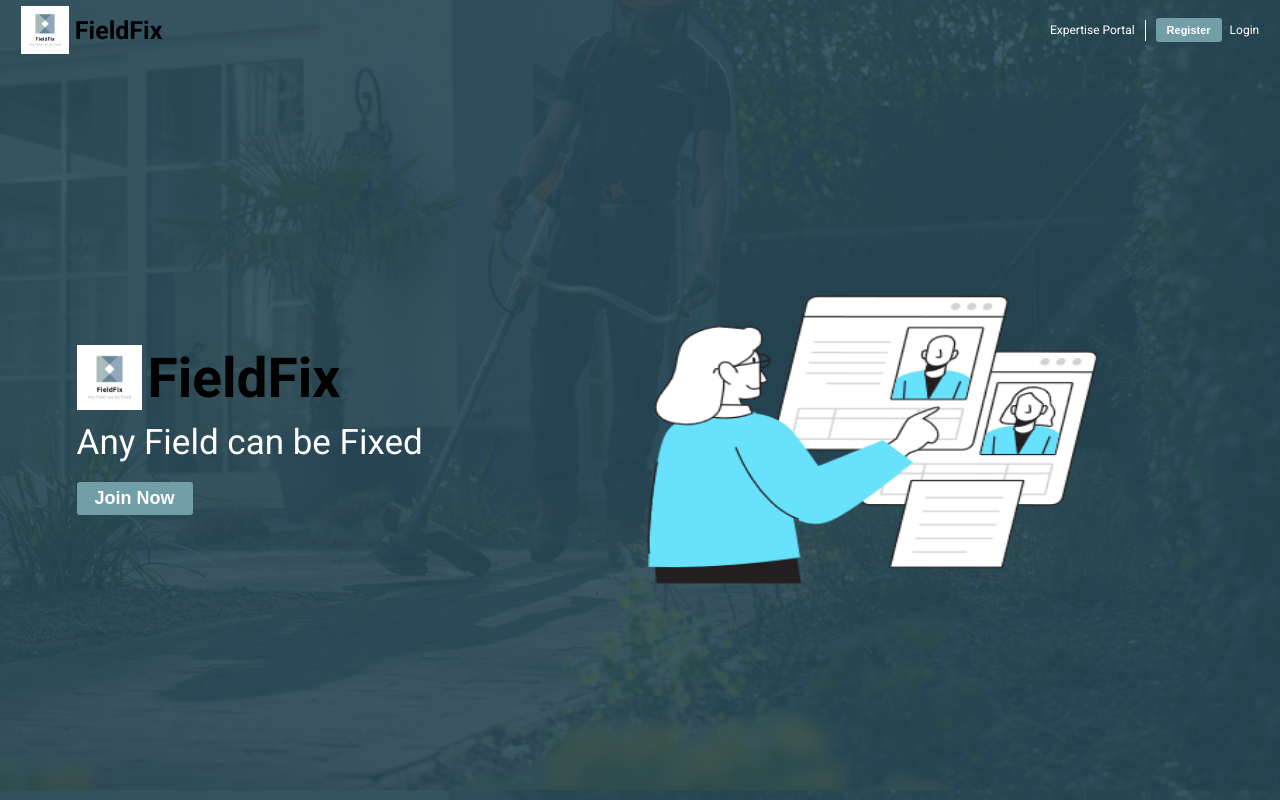
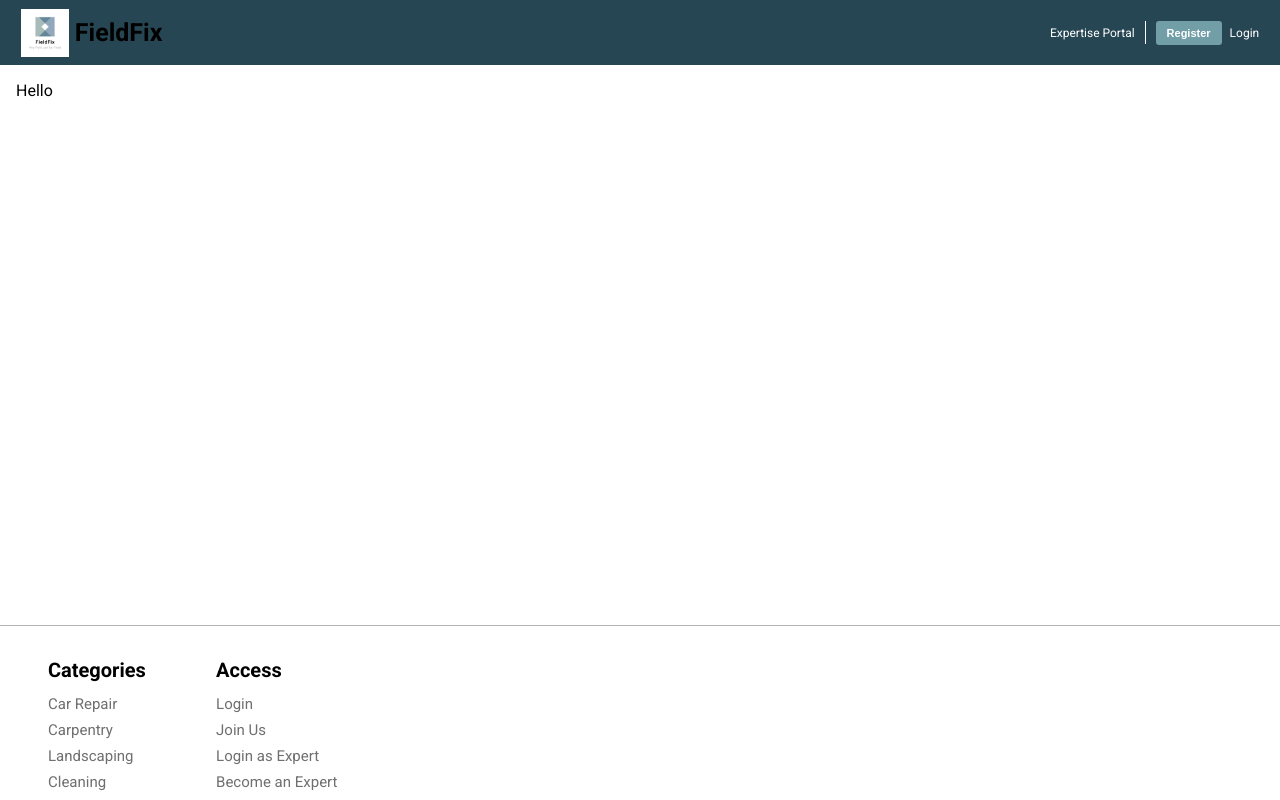
Before and after one commit to OldDognoob/FieldFix, a React (Create React App) app in the folder my-field/: page /customer/access in a window 1280 px wide. Shown: the top 800 px of the page. Built offline with nearby package versions, Linux system fonts and the light colour scheme; data requests are answered from the project's data file.

Commit message:
wip-customerAccessPage

```diff
--- a/my-field/src/App.js
+++ b/my-field/src/App.js
@@ -3,13 +3,15 @@
 import HomePage from './containers/HomePage';
 
 import {BrowserRouter as Router, Switch, Route}  from "react-router-dom";
+import CustomerAccessPage from './containers/customerAccessPage';
 
 function App() {
   return (
     <div className="App">
       <Router>
         <Switch>
-        <Route path="/" component={HomePage}/>
+        <Route path="/" exact component={HomePage}/>
+        <Route path="/customer/access" exact component={CustomerAccessPage}/>
         </Switch>
       </Router>
     </div>
--- a/my-field/src/components/navbar/index.jsx
+++ b/my-field/src/components/navbar/index.jsx
@@ -14,8 +14,8 @@
   align-items: center;
   justify-content: space-between;
   padding: 0 1.3em;
-  /* background-color: ${({ useTransparent }) =>
-    useTransparent ? "transparent" : "#264653"}; */
+  background-color: ${({ useTransparent }) =>
+    useTransparent ? "transparent" : "#264653"};
 `;
 const AccessibilityContainer = styled.div`
   height: 100%;
@@ -40,7 +40,7 @@
 `;
 
 function Navbar(props) {
-//   const { useTransparent } = props;
+  const { useTransparent } = props;
 //   const isMobile = useMediaQuery({ maxWidth: deviceSize.mobile });
   return (
     <NavbarContainer>
--- /dev/null
+++ b/my-field/src/containers/customerAccessPage/index.jsx
@@ -0,0 +1,13 @@
+import React from "react";
+import Footer from "../../components/footer";
+import Navbar from "../../components/navbar";
+import { InnerPageContainer, PageContainer } from "../../components/pageContainer";
+
+function CustomerAccessPage(props){
+    return<PageContainer>
+        <Navbar/>
+        <InnerPageContainer>Hello</InnerPageContainer>
+        <Footer/>
+    </PageContainer>
+}
+export default CustomerAccessPage;
```
